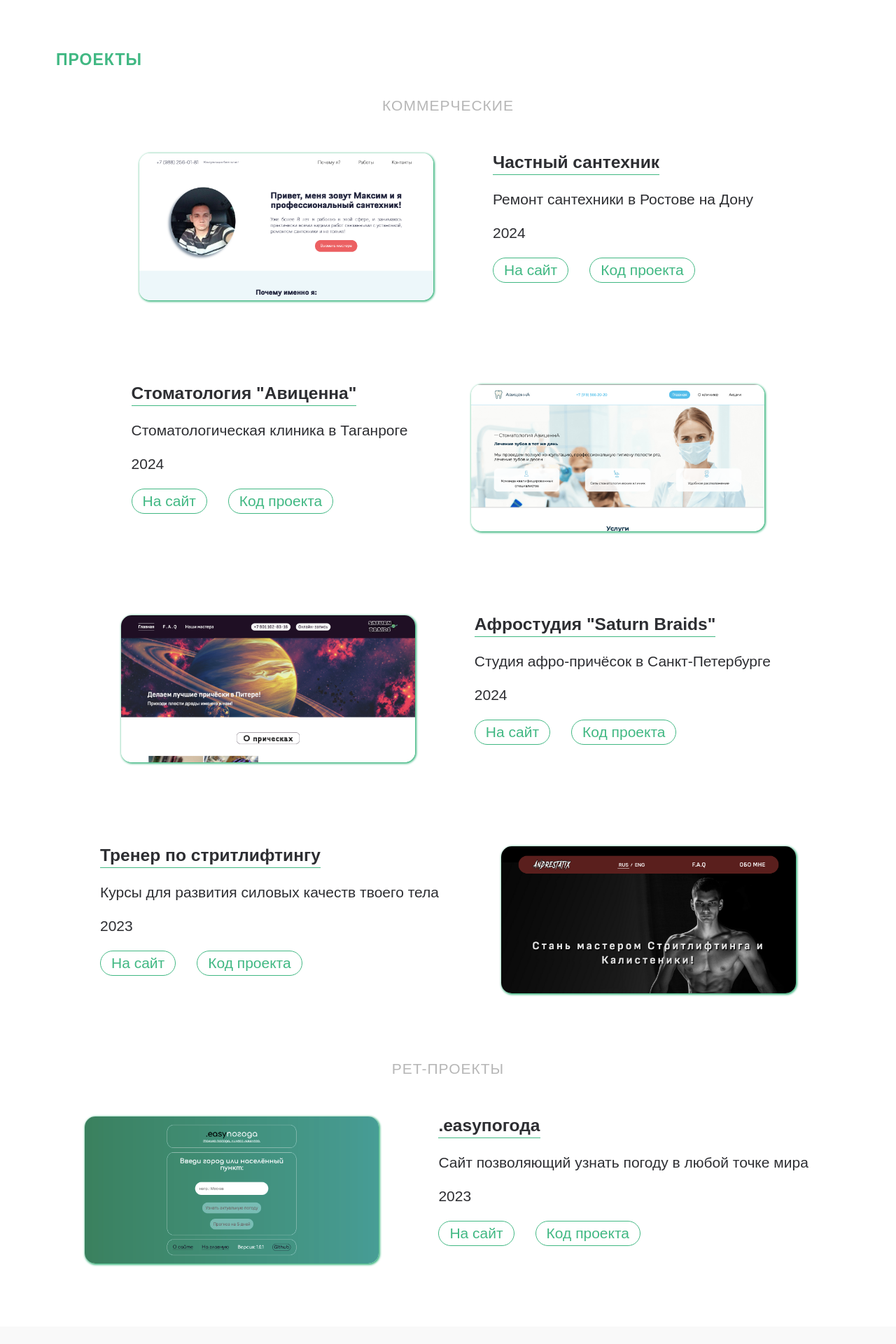
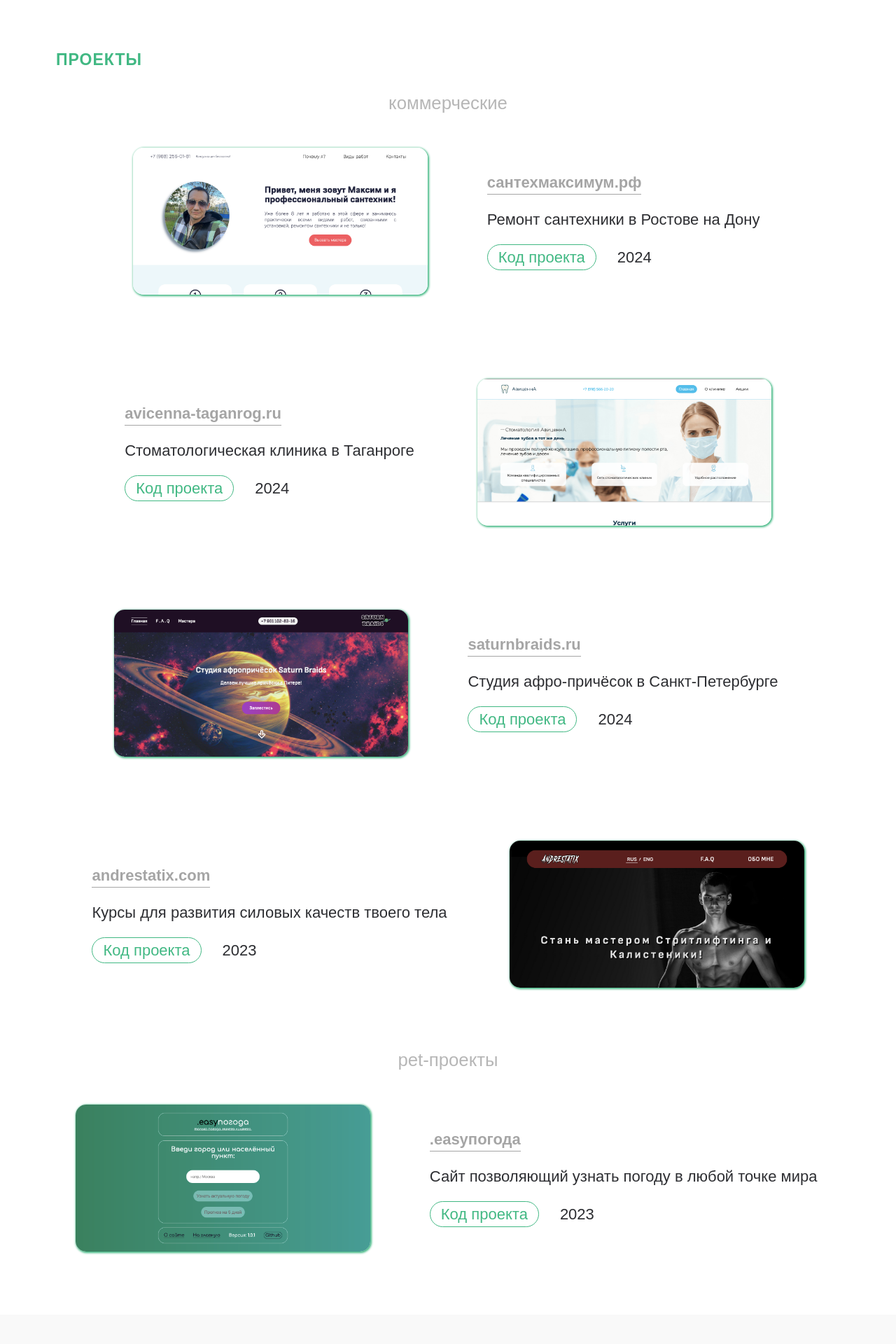
Before and after one commit to Whireless/Portfolio, a Vue app: page / in a window 1280 px wide. Shown: the part 620-2540 px from the top of the page at 70% size. Built offline with nearby package versions, Linux system fonts and the light colour scheme; a web font is replaced by a local one.

Commit message:
Небольшие изменения и улучшения

```diff
--- a/src/components/mainHeader.vue
+++ b/src/components/mainHeader.vue
@@ -124,7 +124,7 @@ export default {
   }
 
   @media (min-width: $laptop) {
-    line-height: 30px;
+    line-height: 31px;
     text-align: justify;
   }
 }
--- a/src/components/mainNav.vue
+++ b/src/components/mainNav.vue
@@ -141,14 +141,6 @@ export default {
   background-color: transparent;
   cursor: pointer;
 
-  &--theme {
-    transition: 0.4s;
-
-    &:hover {
-      transform: scale(1.1);
-    }
-  }
-
   &--menu {
     display: flex;
     flex-direction: column;
--- a/src/components/myContacts.vue
+++ b/src/components/myContacts.vue
@@ -83,7 +83,7 @@ export default {
   align-items: center;
   column-gap: 15px;
   width: max-content;
-  transition: 0.5s;
+  transition: 0.4s;
 
   &:hover {
     color: $green;
--- a/src/components/myProjects.vue
+++ b/src/components/myProjects.vue
@@ -2,36 +2,38 @@
 <section class="projects" id="projects">
   <div class="container">
     <h2 class="projects__title">Проекты</h2>
-    <p class="projects__sub projects__sub--commercial">коммерческие</p>
+    <article class="projects__all projects__all--commercial">
+      <h3 class="projects__sub projects__sub--commercial">коммерческие</h3>
       <ul class="projects__list projects__list--commercial">
         <li class="projects__item" v-for="li in projects.commercial" :key="li">
           <img class="projects__img" :src="li.img.src" width="280" height="145" :alt="li.img.alt">
-        <article class="projects__info">
-          <h3 class="projects__subtitle">{{ li.name }}</h3>
+          <article class="projects__block">
+            <a class="projects__subtitle" :href="li.site.link">{{ li.site.name }}</a>
             <p class="projects__description">{{ li.description }}</p>
+            <div class="projects__info">
+              <a class="projects__code" :href="li.github">Код проекта</a>
               <p class="projects__year">{{ li.year }}</p>
-          <div class="projects__links">
-            <a class="projects__link" :href="li.site.link">На сайт</a>
-            <a class="projects__link" :href="li.github">Код проекта</a>
             </div>
           </article>
         </li>
       </ul>
-    <p class="projects__sub projects__sub--pets">pet-проекты</p>
+    </article>
+    <article class="projects__all projects__all--pets">
+      <h3 class="projects__sub projects__sub--pets">pet-проекты</h3>
       <ul class="projects__list projects__list--pets">
         <li class="projects__item" v-for="li in projects.pets" :key="li">
           <img class="projects__img" :src="li.img.src" width="280" height="145" :alt="li.img.alt">
-        <article class="projects__info">
-          <h3 class="projects__subtitle">{{ li.name }}</h3>
+          <article class="projects__block">
+            <a class="projects__subtitle" :href="li.site.link">{{ li.site.name }}</a>
             <p class="projects__description">{{ li.description }}</p>
+            <div class="projects__info">
+              <a class="projects__code" :href="li.github">Код проекта</a>
               <p class="projects__year">{{ li.year }}</p>
-          <div class="projects__links">
-            <a class="projects__link" :href="li.site.link">На сайт</a>
-            <a class="projects__link" :href="li.github">Код проекта</a>
             </div>
           </article>
         </li>
       </ul>
+    </article>
   </div>
 </section>
 </template>
@@ -70,17 +72,7 @@ export default {
   }
 }
 
-.projects__sub {
-  text-transform: uppercase;
-  text-align: center;
-  letter-spacing: 1px;
-  color: $grey2;
-  width: max-content;
-  margin: 20px auto 0 auto;
-  padding: 2px 8px;
-  border-radius: 20px;
-  opacity: 0.8;
-
+.projects__all {
   &--pets {
     margin-top: 30px;
   }
@@ -92,20 +84,32 @@ export default {
   }
 
   @media (min-width: $tablet) {
-    margin-top: 15px;
-    padding: 5px 14px;
-
     &--pets {
       margin-top: 60px;
     }
   }
 
   @media (min-width: $desktop) {
-    margin-top: 35px;
-
     &--pets {
       margin-top: 90px;
     }
+  }
+}
+
+.projects__sub {
+  font-weight: 100;
+  text-align: center;
+  color: $grey2;
+  width: max-content;
+  margin: 20px auto 0 auto;
+  opacity: 0.8;
+
+  @media (min-width: $tablet) {
+    margin-top: 15px;
+  }
+
+  @media (min-width: $desktop) {
+    margin-top: 35px;
   }
 }
 
@@ -140,6 +144,8 @@ export default {
   display: flex;
   flex-direction: column;
   align-items: center;
+  // align-content: center;
+  // justify-content: center;
 
   @media (min-width: $tablet) {
     flex-direction: row;
@@ -189,7 +195,7 @@ export default {
   }
 }
 
-.projects__info {
+.projects__block {
   display: flex;
   flex-direction: column;
   row-gap: 12px;
@@ -200,7 +206,7 @@ export default {
   }
 
   @media (min-width: $tablet) {
-    align-self: start;
+    // align-self: start;
     margin-top: 0;
     padding: 0;
     row-gap: 13px;
@@ -217,15 +223,26 @@ export default {
 }
 
 .projects__subtitle {
+  font-weight: bold;
+  // color: $green;
+  color: $grey2;
+  text-decoration: none;
   width: max-content;
+  border-bottom: 1px solid $grey2;
+  transition: 0.4s;
+
+  &:hover {
+    // color: $black2;
+    color: $green;
     border-bottom: 1px solid $green;
+  }
 
   @media (min-width: $tablet) {
     padding-bottom: 2px;
   }
 
   @media (min-width: $desktop) {
-    padding-bottom: 4px;
+    padding-bottom: 3px;
   }
 }
 
@@ -251,7 +268,7 @@ export default {
   }
 }
 
-.projects__links {
+.projects__info {
   display: flex;
   column-gap: 15px;
 
@@ -272,10 +289,14 @@ export default {
   }
 }
 
-.projects__link {
+.projects__year {
+  align-self: center;
+}
+
+.projects__code {
   color: $green;
   text-decoration: none;
-  transition: 0.5s;
+  transition: 0.4s;
   width: max-content;
   padding: 2px 9px;
   border: 1px solid $green;
--- a/src/scss/global.scss
+++ b/src/scss/global.scss
@@ -39,8 +39,8 @@ body {
   }
 
   @media (min-width: $desktop) {
-    font-size: 21px;
-    line-height: 26px;
+    font-size: 22px;
+    line-height: 27px;
   }
 }
 
--- a/src/store.js
+++ b/src/store.js
@@ -31,21 +31,21 @@ export const useGlobalStore = defineStore('globalStore', {
         {
           img: {
             src: 'img/projects/Maxplumber.png',
-            alt: '',
+            alt: 'Пожалуй, лучший сантехник в Ростове',
           },
           name: 'Частный сантехник',
           description: 'Ремонт сантехники в Ростове на Дону',
           year: '2024',
           site: {
-            name: '',
-            link: '',
+            name: 'сантехмаксимум.рф',
+            link: 'https://сантехмаксимум.рф',
           },
           github: 'https://github.com/Whireless/plumber',
         },
         {
           img: {
             src: 'img/projects/Avicenna.png',
-            alt: '',
+            alt: 'Тут очень хорошо лечат зубы.',
           },
           name: 'Стоматология "Авиценна"',
           description: 'Стоматологическая клиника в Таганроге',
@@ -95,7 +95,7 @@ export const useGlobalStore = defineStore('globalStore', {
           description: 'Сайт позволяющий узнать погоду в любой точке мира',
           year: '2023',
           site: {
-            name: 'easyweather',
+            name: '.easyпогода',
             link: 'https://whireless.github.io/weather/',
           },
           github: 'https://github.com/Whireless/weather',
```
Also changed, not shown: public/img/projects/Maxplumber.png, public/img/projects/Saturn-Braids.png. Lines whose indentation alone changed are shown as unchanged.
